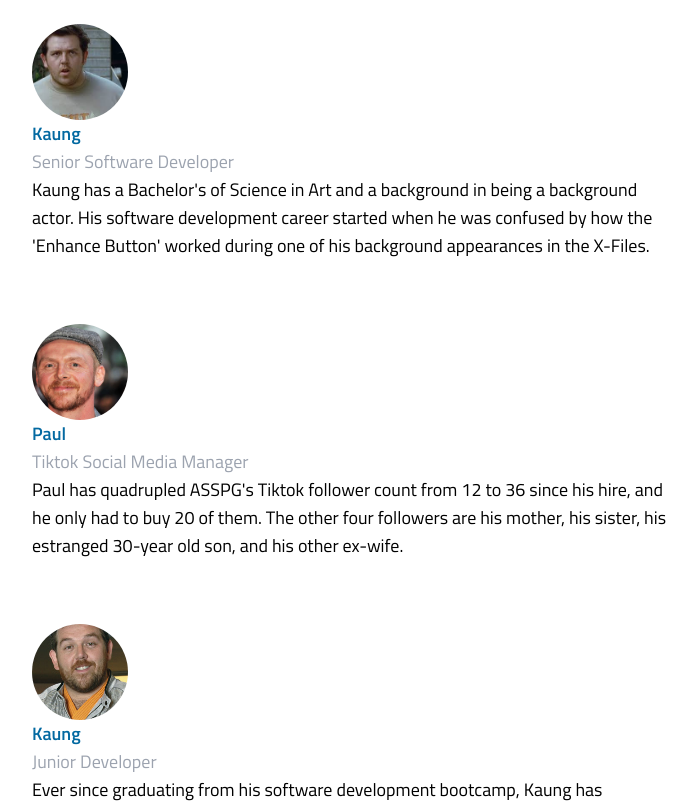
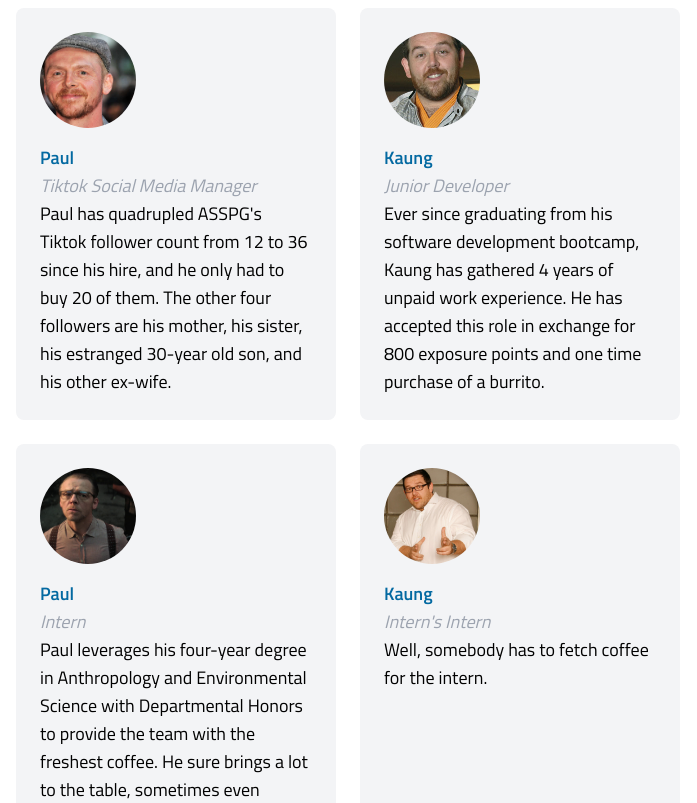
Before and after one commit to kndshein/ASSPG, a React (Create React App) app: page /about in a window 1280 px wide. Shown: the part 1680-2483 px from the top of the page, without its empty margins (288-985 px from the left). Built offline with nearby package versions, Linux system fonts and the light colour scheme.

Commit message:
Final touches

```diff
--- a/src/aboutProfiles.js
+++ b/src/aboutProfiles.js
@@ -45,7 +45,7 @@ let profiles = [
     name: 'Kaung',
     position: "Intern's Intern",
     image: 'Nick4.jpg',
-    desc: 'Well, someone has to fetch coffee for the intern.',
+    desc: 'Well, somebody has to fetch coffee for the intern.',
   },
 ];
 
--- a/src/components/AboutPage.jsx
+++ b/src/components/AboutPage.jsx
@@ -39,10 +39,13 @@ export default function AboutPage() {
       <h4 className="text-2xl font-semibold bg-clip-text text-transparent bg-gradient-to-r from-cyan-500 to-blue-500 mb-4">
         Our Background
       </h4>
-      <ul className="flex flex-wrap">
+      <ul className="flex flex-wrap gap-6">
         {profiles.map((content, idx) => {
           return (
-            <li key={idx} className="flex flex-col mb-8 p-4 mw-24">
+            <li
+              key={idx}
+              className="flex flex-col p-6 basis-80 bg-gray-100 rounded-lg"
+            >
               <div className="h-24 w-24 rounded-full overflow-hidden">
                 <img
                   className="h-full w-full object-cover object-center"
@@ -50,11 +53,11 @@ export default function AboutPage() {
                   alt={content.name}
                 />
               </div>
-              <div className="text-sky-700 font-semibold text-lg">
+              <div className="text-sky-700 font-semibold text-lg mt-4">
                 {content.name}
               </div>
-              <div className="text-gray-400">{content.position}</div>
-              <div>{content.desc}</div>
+              <div className="text-gray-400 italic">{content.position}</div>
+              <div className="text-md">{content.desc}</div>
             </li>
           );
         })}
--- a/src/components/Button.jsx
+++ b/src/components/Button.jsx
@@ -60,7 +60,7 @@ export default function Button({
       </div>
       <section className="flex flex-col">
         <p
-          className={`font-bold ${
+          className={`font-bold text-lg ${
             value ? `${colorConfig[name].textColor}` : 'text-gray-500'
           }`}
           style={{ color: disabled && 'lightgrey' }}
@@ -68,7 +68,9 @@ export default function Button({
           {desc}
         </p>
         <p className="text-gray-400">{long_desc}</p>
-        {example && <p className="text-gray-500 italic">Examples: {example}</p>}
+        {example && (
+          <p className="text-gray-500 italic mt-0.5">Examples: {example}</p>
+        )}
       </section>
     </section>
   );
--- a/src/components/PassGenerator.jsx
+++ b/src/components/PassGenerator.jsx
@@ -57,7 +57,7 @@ export default function PassGenerator() {
 
   return (
     <div className="flex flex-col max-w-2xl">
-      <p className="m-4 mb-2 mt-0 text-2xl text-center bg-clip-text text-transparent bg-gradient-to-r from-cyan-500 to-blue-500 font-semibold">
+      <p className="m-4 mb-2 mt-0 text-3xl text-center bg-clip-text text-transparent bg-gradient-to-r from-cyan-500 to-blue-500 font-semibold">
         Aardvark Secure Secret Password Generator
       </p>
       <div className="border-2 border-sky-400 p-2 m-4 mt-0 rounded-lg">
--- a/src/index.css
+++ b/src/index.css
@@ -21,6 +21,7 @@
 
 body {
   margin: 0;
+  margin-bottom: 125px;
   font-family: -apple-system, BlinkMacSystemFont, 'Segoe UI', 'Roboto', 'Oxygen',
     'Ubuntu', 'Cantarell', 'Fira Sans', 'Droid Sans', 'Helvetica Neue',
     sans-serif;
```
